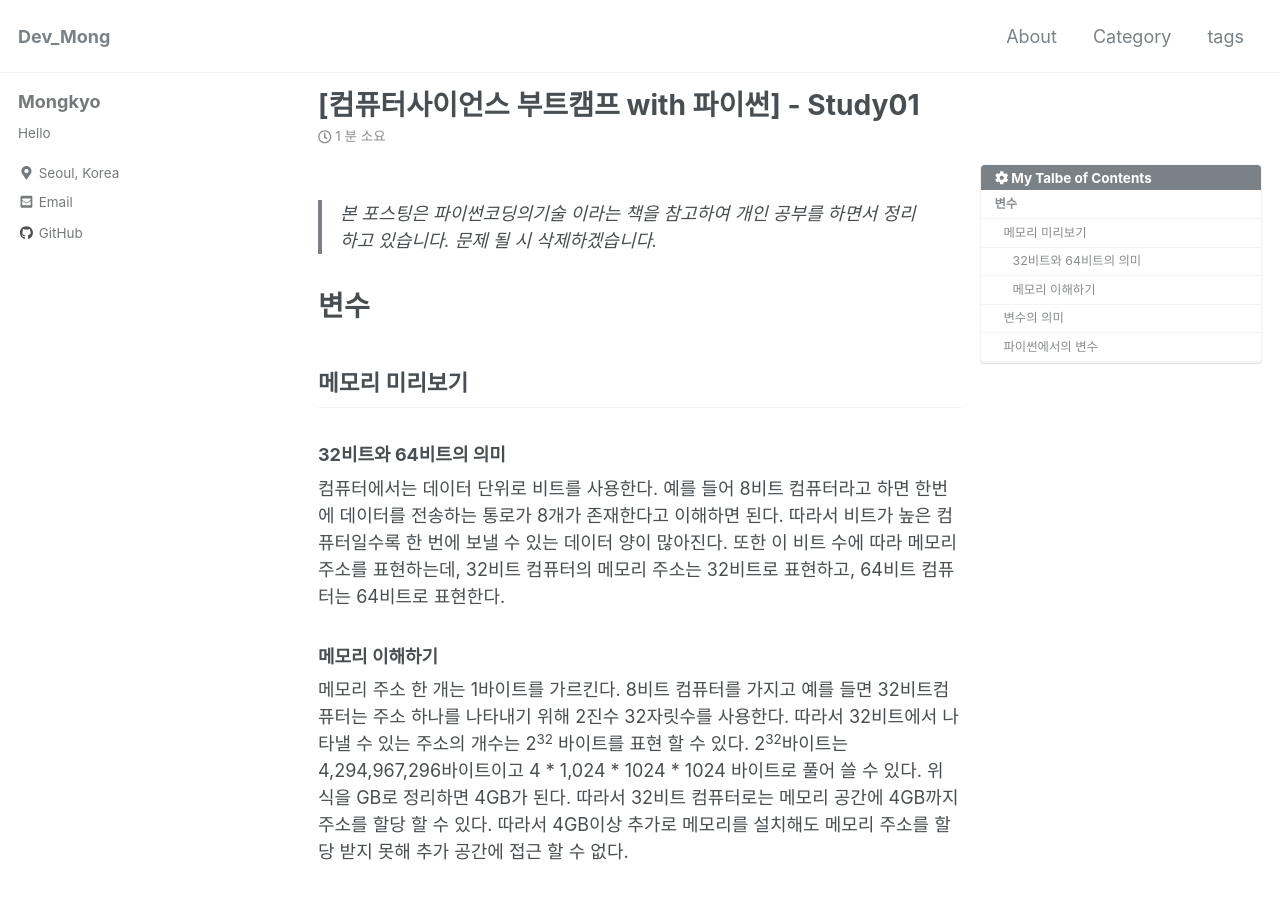
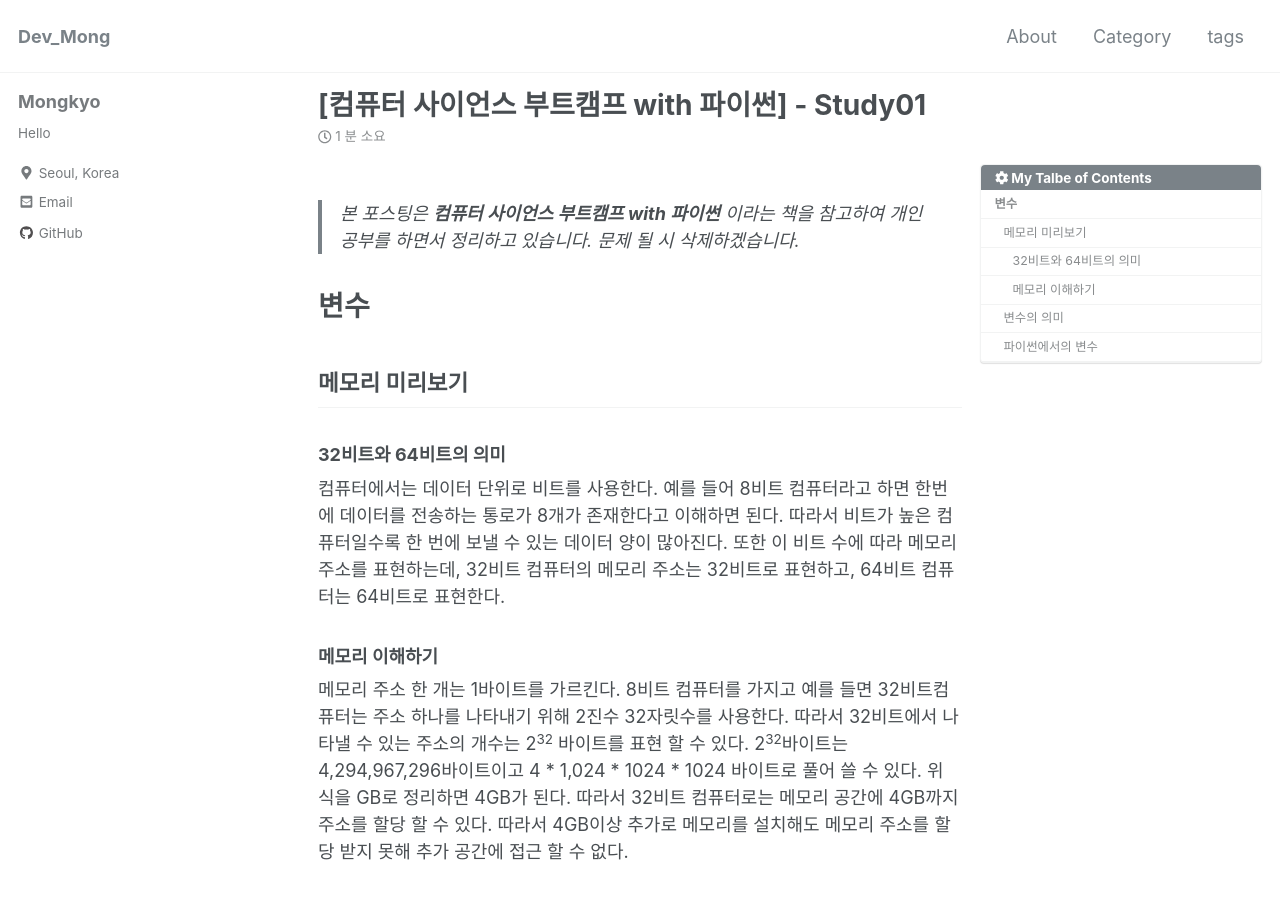
Before and after one commit to mongkyo/mongkyo.github.io, a Jekyll site: the page built from _posts/2019-01-07-변수.md, in a window 1280 px wide and 900 px high. Built offline with Jekyll 4.4.1, drawn with Linux system fonts in a browser that asks for light colours; nearby versions of some CDN libraries; some of the changed text lies outside the part shown.

Commit message:
[fix] study 파일들 출처 밝히기

```diff
--- a/_posts/2019-01-07-변수.md
+++ b/_posts/2019-01-07-변수.md
@@ -1,5 +1,5 @@
 ---
-title: "[컴퓨터사이언스 부트캠프 with 파이썬] - Study01"
+title: "[컴퓨터 사이언스 부트캠프 with 파이썬] - Study01"
 categories:
   - study
 tags:
@@ -17,7 +17,7 @@ last_modified_at:
 comments: true
 ---
 
-> 본 포스팅은 파이썬코딩의기술 이라는 책을 참고하여 개인 공부를 하면서 정리하고 있습니다. 문제 될 시 삭제하겠습니다.
+> 본 포스팅은 __컴퓨터 사이언스 부트캠프 with 파이썬__ 이라는 책을 참고하여 개인 공부를 하면서 정리하고 있습니다. 문제 될 시 삭제하겠습니다.
 
 
 # 변수
```
Also changed, not shown: _posts/2019-01-03-[파이썬코딩의기술] 01장 파이썬 다운 생각.md (+5 -1 lines).
